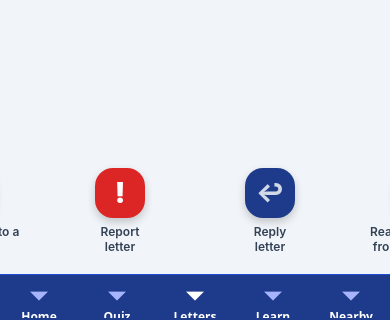
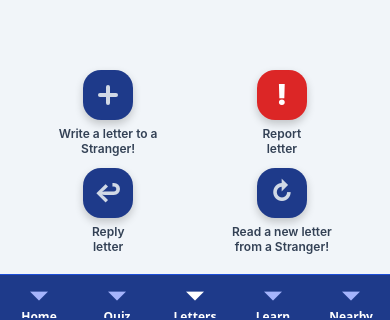
Before and after one commit to Panda2397/NestWell, a React Native app in the folder frontend/: screen /Letters in a window 390 px wide. Shown: the part 521-841 px from the top of the page. Built offline with nearby package versions, Linux system fonts and the light colour scheme.

Commit message:
Reply & guidelines in Letter

```diff
--- a/frontend/src/screens/LetterScreen.tsx
+++ b/frontend/src/screens/LetterScreen.tsx
@@ -1,10 +1,11 @@
 import { useEffect, useState } from 'react';
 import { StatusBar } from 'expo-status-bar';
-import { Text, View, Image, Pressable, ScrollView, Modal, TextInput } from 'react-native';
+import { Text, View, Image, Pressable, ScrollView, Modal, TextInput, useWindowDimensions } from 'react-native';
 import styles from '../styles.ts';
 import { addForumPostToDb, getForumPostsFromDb, type ForumPost } from '../letters/forum.db.ts'; //this is a fake db,
 
 type ForumCardViewProps = Pick<ForumPost, 'text' | 'username' | 'verified'>;
+type ActionTooltipKey = 'report' | 'read';
 
 function ForumCard({ text, username, verified}: ForumCardViewProps) {
   const [showBadgeTooltip, setShowBadgeTooltip] = useState(false);
@@ -43,6 +44,8 @@ function ForumCard({ text, username, verified}: ForumCardViewProps) {
 }
 
 export default function letter() {
+  const { width } = useWindowDimensions();
+  const isNarrowScreen = width < 560;
   const [posts, setPosts] = useState<ForumPost[]>([]);
   const [randomPost, setRandomPost] = useState<ForumPost | null>(null);
   const [isLoading, setIsLoading] = useState(true);
@@ -52,6 +55,7 @@ export default function letter() {
   const [createPostError, setCreatePostError] = useState('');
   const [showCreateHint, setShowCreateHint] = useState(false);
   const [showCreateSuccessPopup, setShowCreateSuccessPopup] = useState(false);
+  const [activeActionTooltip, setActiveActionTooltip] = useState<ActionTooltipKey | null>(null);
 
   useEffect(() => {
     let isMounted = true;
@@ -88,6 +92,30 @@ export default function letter() {
 
     return () => clearTimeout(timeoutId);
   }, [showCreateSuccessPopup]);
+
+  useEffect(() => {
+    if (!activeActionTooltip) {
+      return;
+    }
+
+    const timeoutId = setTimeout(() => {
+      setActiveActionTooltip(null);
+    }, 1400);
+
+    return () => clearTimeout(timeoutId);
+  }, [activeActionTooltip]);
+
+  function runActionWithTooltip(key: ActionTooltipKey, action: () => void) {
+    setActiveActionTooltip(key);
+    action();
+  }
+
+  const tooltipText =
+    activeActionTooltip === 'report'
+      ? 'Reported the letter. Thank you for your feedback!'
+      : activeActionTooltip === 'read'
+        ? 'Refreshed the letter. Here is a new one for you!'
+        : null;
 
   function handleRefreshLetter() {
     if (posts.length === 0) {
@@ -159,8 +187,13 @@ export default function letter() {
         </ScrollView>
       )}
 
-      <View style={styles.buttonsContainer}>
-        <View style={styles.addButtonGroup}>
+      <View
+        style={[
+          styles.buttonsContainer,
+          isNarrowScreen ? styles.buttonsContainerNarrow : styles.buttonsContainerWide,
+        ]}
+      >
+        <View style={[styles.addButtonGroup, isNarrowScreen ? styles.buttonGroupNarrow : styles.buttonGroupWide]}>
           <Pressable
             style={styles.addButton}
             accessibilityLabel="Add post"
@@ -175,18 +208,20 @@ export default function letter() {
           <Text style={styles.bottomButtonLabel}>Write a letter to a Stranger!</Text>
         </View>
 
-        <View style={styles.dangerButtonGroup}>
+        <View style={[styles.dangerButtonGroup, isNarrowScreen ? styles.buttonGroupNarrow : styles.buttonGroupWide]}>
           <Pressable
             style={styles.dangerButton}
             accessibilityLabel="Report"
-            onPress={handleRefreshLetter} //fake report button(refresh letter)
+            onPress={() => {
+              runActionWithTooltip('report', handleRefreshLetter);
+            }} //fake report button(refresh letter)
           >
             <Text style={styles.dangerButtonText}>!</Text>
           </Pressable>
           <Text style={styles.bottomButtonLabel}>Report{"\n"}letter</Text>
         </View>
 
-        <View style={styles.refreshButtonGroup}>
+        <View style={[styles.refreshButtonGroup, isNarrowScreen ? styles.buttonGroupNarrow : styles.buttonGroupWide]}>
           <Pressable
             style={styles.refreshButton}
             accessibilityLabel="Reply to letter"
@@ -200,17 +235,25 @@ export default function letter() {
           <Text style={styles.bottomButtonLabel}>Reply{'\n'}letter</Text>
         </View>
 
-        <View style={styles.refreshButtonGroup}>
+        <View style={[styles.refreshButtonGroup, isNarrowScreen ? styles.buttonGroupNarrow : styles.buttonGroupWide]}>
           <Pressable
             style={styles.refreshButton}
             accessibilityLabel="Show new letter"
-            onPress={handleRefreshLetter}
+            onPress={() => {
+              runActionWithTooltip('read', handleRefreshLetter);
+            }}
           >
             <Text style={styles.refreshButtonText}>↻</Text>
           </Pressable>
           <Text style={styles.bottomButtonLabel}>Read a new letter from a Stranger!</Text>
         </View>
       </View>
+
+      {tooltipText && (
+        <View style={styles.actionTooltipPageCenter}>
+          <Text style={styles.actionTooltipText}>{tooltipText}</Text>
+        </View>
+      )}
 
       <Modal
         visible={isAddModalOpen}
--- a/frontend/src/styles.ts
+++ b/frontend/src/styles.ts
@@ -93,24 +93,44 @@ const styles = StyleSheet.create({
     color: '#4f46e5',
   },
   buttonsContainer: {
+    width: '100%',
+    paddingHorizontal: 12,
+    paddingBottom: 20,
+  },
+  buttonsContainerNarrow: {
     flexDirection: 'row',
+    flexWrap: 'wrap',
+    justifyContent: 'space-between',
+    alignItems: 'flex-start',
+    rowGap: 12,
+    columnGap: 8,
+  },
+  buttonsContainerWide: {
+    flexDirection: 'row',
+    flexWrap: 'nowrap',
     justifyContent: 'space-between',
     alignItems: 'flex-end',
-    paddingHorizontal: 16,
-    paddingBottom: 20,
-    gap: 30,
+    columnGap: 8,
   },
   addButtonGroup: {
     alignItems: 'center',
-    flex: 1,
+    position: 'relative',
   },
   dangerButtonGroup: {
     alignItems: 'center',
-    flex: 1,
+    position: 'relative',
   },
   refreshButtonGroup: {
     alignItems: 'center',
+    position: 'relative',
+  },
+  buttonGroupNarrow: {
+    flexBasis: '48%',
+    maxWidth: '48%',
+  },
+  buttonGroupWide: {
     flex: 1,
+    maxWidth: '25%',
   },
 
   addButton: {
@@ -168,6 +188,24 @@ const styles = StyleSheet.create({
     marginTop: 6,
     width: 120,
     color: '#334155',
+    fontSize: 12,
+    fontWeight: '600',
+    textAlign: 'center',
+  },
+  actionTooltipPageCenter: {
+    position: 'absolute',
+    bottom: '15%',
+    left: '50%',
+    transform: [{ translateX: -70 }, { translateY: -18 }],
+    width: 200,
+    backgroundColor: '#0f172a',
+    borderRadius: 8,
+    paddingVertical: 6,
+    paddingHorizontal: 8,
+    zIndex: 40,
+  },
+  actionTooltipText: {
+    color: '#ffffff',
     fontSize: 12,
     fontWeight: '600',
     textAlign: 'center',
```
